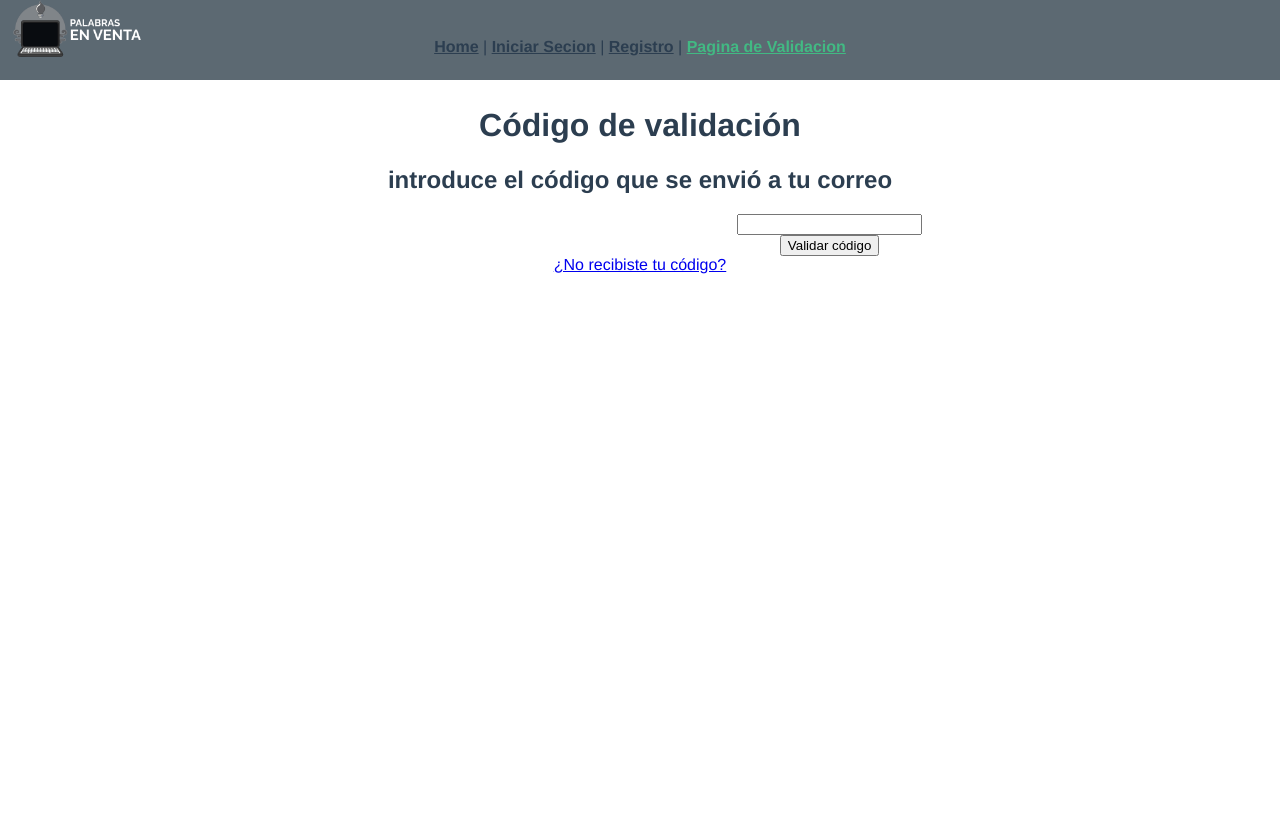
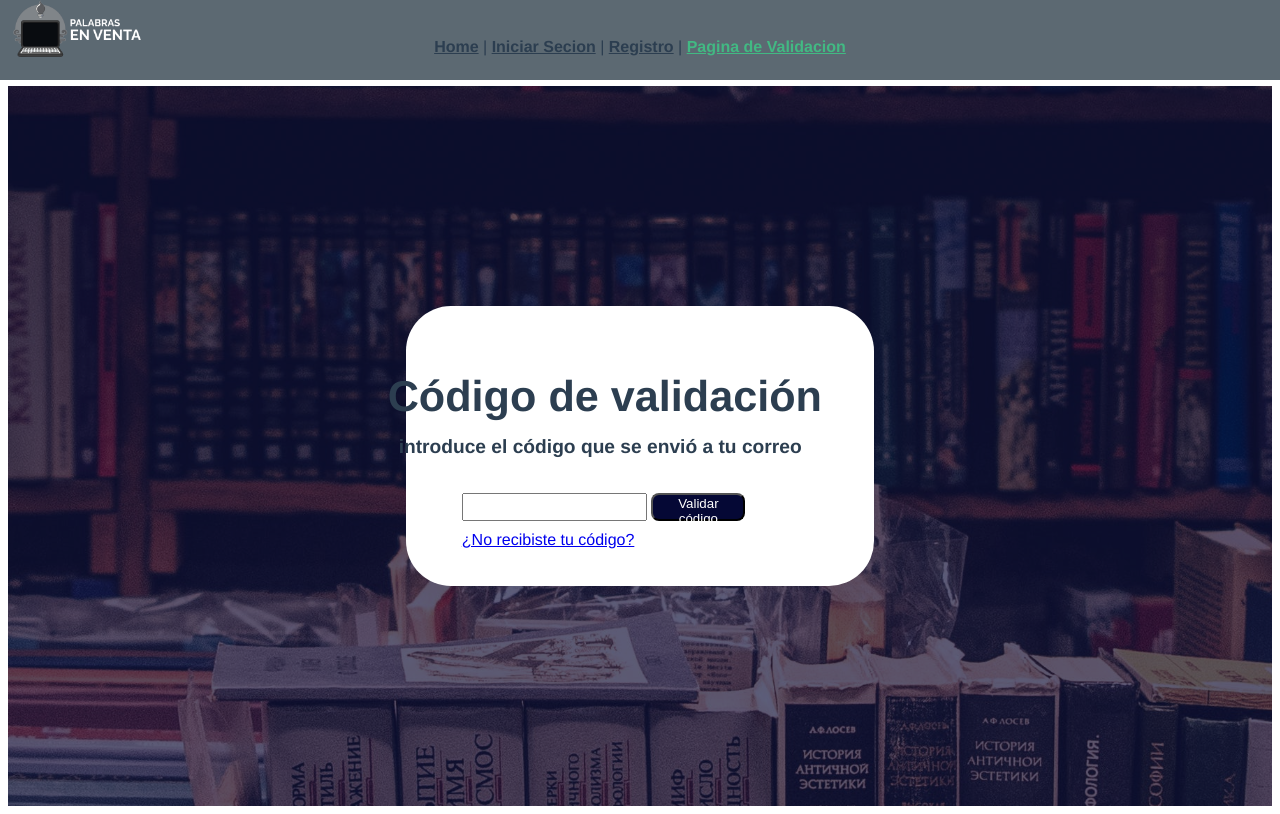
Before and after one commit to JorgeMejiaH/palabras-en-venta, a Vue app: page /validation-code in a window 1280 px wide. Built offline with nearby package versions, Linux system fonts and the light colour scheme.

Commit message:
validation page done

```diff
--- a/src/components/LoginPage/LoginPage.vue
+++ b/src/components/LoginPage/LoginPage.vue
@@ -1,6 +1,6 @@
 <template>
   <div>
-    <img src="@/assets/Logo.png" alt="Logo de la pagina" class="img-logo" />
+    <img src="@/assets/logo.png" alt="Logo de la pagina" class="img-logo" />
     <img
       src="@/assets/LoginBackground.png"
       alt="Fondo de la pagina"
--- a/src/components/LoginPage/ValidationCodeInput.vue
+++ b/src/components/LoginPage/ValidationCodeInput.vue
@@ -1,5 +1,5 @@
 <template>
-  <div>
+  <div class="validation_input_container">
 
     <input
       type="text"
@@ -27,3 +27,15 @@ export default {
   },
 }
 </script>
+
+
+<style scoped>
+
+.validation_input_container{
+  height: 3.5vh;
+  display: flex;
+  margin-left: 12%;
+}
+
+
+</style>
--- a/src/components/LoginPage/ValidationCodePage.vue
+++ b/src/components/LoginPage/ValidationCodePage.vue
@@ -1,18 +1,20 @@
 <template>
-    <div>
+    <div class="background-validation-container">
         <sign-up-header/>
+        <div class="validation_container">
+            <div class="validation-content">
+            <h1 class="txt-code-validation">Código de validación</h1>
+            <h2 class="txt-code">introduce el código que se envió a tu correo</h2>
+            <form @submit.prevent="handleSubmit" class="code-input" name="validation-code-form">
+                <validation-code-input/>
+                <button type="submit" class="btn-code-validation">Validar código</button>
+            </form>
 
-        <h1 class="txt-code-validation">Código de validación</h1>
-        <h2 class="txt-code">introduce el código que se envió a tu correo</h2>
-        <form @submit.prevent="handleSubmit" class="block-inputs" name="validation-code-form">
-            <validation-code-input/>
-            <button type="submit" class="btn-code-validation">Validar código</button>
-        </form>
-        <div class="validation-container">
             <router-link to="/" class="link-resend-code">¿No recibiste tu código?</router-link>
+            </div>
         </div>
+
     </div>
-
 
 </template>
 
@@ -23,3 +25,79 @@ export default { components: { SignUpHeader, ValidationCodeInput }
 
 }
 </script>
+
+<style>
+
+.link-resend-code{
+    margin-top: 2%;
+    display: flex;
+    margin-left: 12%;
+}
+
+.background-validation-container {
+    height: 90vh;
+    background-color: #050835;
+    background-image: url(/src/assets/registerBackground.png);
+    display: flex;
+    justify-content: center;
+    align-items: center;
+}
+
+.code-input {
+
+    margin-top: 4%;
+    display: flex;
+    align-items: center;
+}
+.validation_container{
+    height: 39.0%;
+    width: 37.1%;
+    border-radius: 45px;
+    display: flex;
+    background-color:white;
+    flex-wrap: wrap;
+}
+
+.validation-content {
+    margin-top: 8%;
+    margin-bottom: 8%;
+    flex-grow: 1;
+    flex-basis: 200px;
+    display: flex;
+    flex-direction: column;
+    justify-content: flex-start;
+}
+
+.txt-code-validation{
+    margin-left: -15%;
+    flex-grow: 1;
+    flex-basis: 200;
+}
+
+.btn-code-validation{
+    height: 3.5vh;
+    background-color: #050835;
+    width: 20%;
+    border-radius: 8px;
+    color: white;
+    margin-left: 1%;
+}
+.code-input{
+    flex-grow: 1;
+    flex-basis: 200;
+}
+
+.txt-code-validation{
+
+    font-size: 270%;
+}
+
+.txt-code{
+    margin-left: -17%;
+    margin-top: -3% ;
+    font-size: 120%;
+    flex-grow: 1;
+    flex-basis: 200;
+}
+
+</style>
--- a/src/components/Navbar/Navbar.vue
+++ b/src/components/Navbar/Navbar.vue
@@ -1,6 +1,6 @@
 <template>
   <div class="Navbar">
-    <img src="@/assets/Logo.png" alt="Logo de la pagina" class="nav-img-logo" />
+    <img src="@/assets/logo.png" alt="Logo de la pagina" class="nav-img-logo" />
     <div class="nav-grouped">
       <input
         type="text"
--- a/src/components/SignUpPage/SignUpHeader.vue
+++ b/src/components/SignUpPage/SignUpHeader.vue
@@ -1,6 +1,6 @@
 <template>
   <div class="bck-header">
-      <img src="@/assets/Logo.png" alt="Logo de la pagina" class="img-logo" />
+      <img src="@/assets/logo.png" alt="Logo de la pagina" class="img-logo" />
   </div>
 </template>
 
```
